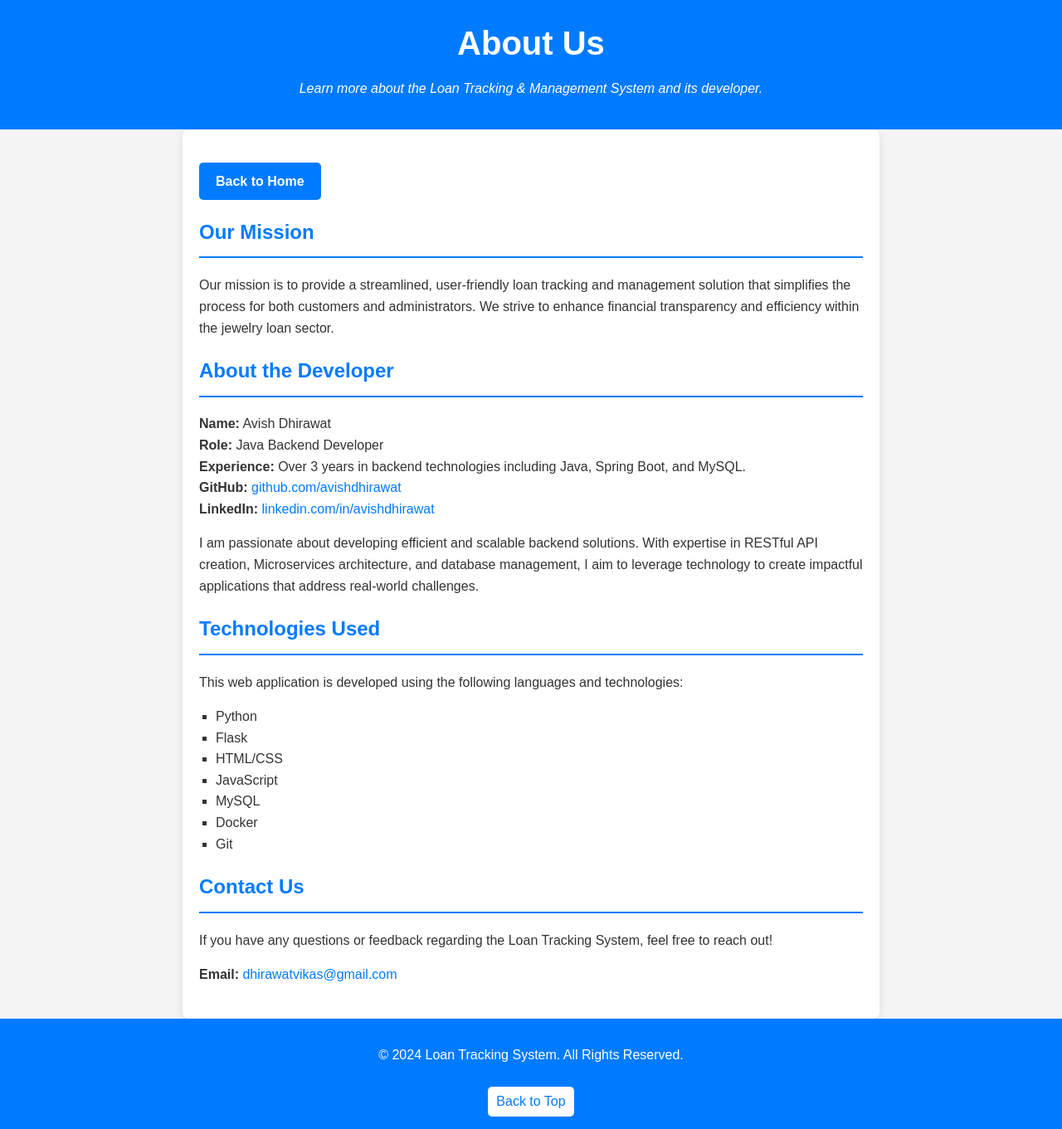
After one commit to AvishDhirawat/AccountingProj, a Flask app: page /about in a window 1280 px wide. The commit adds this page. Shown: the whole page at 83% size. Run offline with Flask 3, Linux system fonts and the light colour scheme.

Commit message:
Added about page and changed index page

```diff
--- a/routes/other_routes.py
+++ b/routes/other_routes.py
@@ -3,9 +3,11 @@
 
 other_bp = Blueprint('other_bp', __name__)
 
+
 @other_bp.route('/')
 def index():
-    return render_template('index.html')  # Correct path if it's in templates/
+    return render_template('index.html')
+
 
 @other_bp.route('/reset_db')
 def reset_db():
@@ -16,3 +18,8 @@
     except Exception as e:
         print(f"Error resetting database: {e}")
         return "An error occurred while resetting the database.", 500  # Return a 500 error code
+
+
+@other_bp.route('/about')
+def about():
+    return render_template('about.html')
--- /dev/null
+++ b/static/about_page_style.css
@@ -0,0 +1,117 @@
+/* General Styles */
+body {
+    font-family: 'Arial', sans-serif;
+    margin: 0;
+    padding: 0;
+    line-height: 1.6;
+    background-color: #f4f4f4;
+    color: #333;
+}
+
+/* Header Styles */
+header {
+    background: #007bff;
+    color: #fff;
+    padding: 20px 0;
+    text-align: center;
+}
+
+h1 {
+    margin: 0;
+    font-size: 2.5em;
+}
+
+.tagline {
+    font-style: italic;
+    margin-top: 10px;
+}
+
+/* Main Content Styles */
+main {
+    padding: 20px;
+    max-width: 800px;
+    margin: auto;
+    background: #fff;
+    border-radius: 8px;
+    box-shadow: 0 2px 10px rgba(0, 0, 0, 0.1);
+}
+
+section {
+    margin-bottom: 20px;
+}
+
+h2 {
+    color: #007bff;
+    border-bottom: 2px solid #007bff;
+    padding-bottom: 10px;
+}
+
+/* List Styles */
+ul {
+    list-style-type: square;
+    padding-left: 20px;
+}
+
+/* Links */
+a {
+    color: #007bff;
+    text-decoration: none;
+}
+
+a:hover {
+    text-decoration: underline;
+}
+
+/* Footer Styles */
+footer {
+    text-align: center;
+    padding: 15px 0;
+    background: #007bff;
+    color: #fff;
+    position: relative;
+    bottom: 0;
+    width: 100%;
+}
+
+.back-to-top {
+    display: inline-block;
+    margin-top: 10px;
+    text-decoration: none;
+    background: #fff;
+    color: #007bff;
+    padding: 5px 10px;
+    border-radius: 5px;
+    transition: background 0.3s ease;
+}
+
+.back-to-top:hover {
+    background: #e7e7e7;
+}
+
+.back-to-home-button {
+    display: inline-block;
+    padding: 10px 20px;
+    margin-top: 20px;
+    background-color: #007bff;
+    color: #fff;
+    text-decoration: none;
+    border-radius: 5px;
+    text-align: center;
+    font-weight: bold;
+}
+
+.back-to-home-button:hover {
+    background-color: #0056b3;
+    color: #e9ecef;
+}
+
+/* Responsive Styles */
+@media (max-width: 768px) {
+    main {
+        padding: 10px;
+    }
+
+    h1 {
+        font-size: 2em;
+    }
+}
--- /dev/null
+++ b/templates/about.html
@@ -0,0 +1,69 @@
+<!DOCTYPE html>
+<html lang="en">
+<head>
+    <meta charset="UTF-8">
+    <meta name="viewport" content="width=device-width, initial-scale=1.0">
+    <title>About Us - Loan Tracking System</title>
+    <link rel="stylesheet" href="{{ url_for('static', filename='about_page_style.css') }}">
+</head>
+<body>
+<header>
+    <h1>About Us</h1>
+    <p class="tagline">Learn more about the Loan Tracking & Management System and its developer.</p>
+</header>
+<main>
+    <a href="{{ url_for('other_bp.index') }}" class="back-to-home-button">Back to Home</a>
+    <section id="mission">
+        <h2>Our Mission</h2>
+        <p>
+            Our mission is to provide a streamlined, user-friendly loan tracking and management solution
+            that simplifies the process for both customers and administrators. We strive to enhance
+            financial transparency and efficiency within the jewelry loan sector.
+        </p>
+    </section>
+
+    <section id="developer">
+        <h2>About the Developer</h2>
+        <p>
+            <strong>Name:</strong> Avish Dhirawat<br>
+            <strong>Role:</strong> Java Backend Developer<br>
+            <strong>Experience:</strong> Over 3 years in backend technologies including Java, Spring Boot, and
+            MySQL.<br>
+            <strong>GitHub:</strong> <a href="https://github.com/avishdhirawat"
+                                        target="_blank">github.com/avishdhirawat</a><br>
+            <strong>LinkedIn:</strong> <a href="https://linkedin.com/in/avishdhirawat" target="_blank">linkedin.com/in/avishdhirawat</a>
+        </p>
+        <p>
+            I am passionate about developing efficient and scalable backend solutions. With expertise
+            in RESTful API creation, Microservices architecture, and database management, I aim to
+            leverage technology to create impactful applications that address real-world challenges.
+        </p>
+    </section>
+
+    <section id="technologies">
+        <h2>Technologies Used</h2>
+        <p>This web application is developed using the following languages and technologies:</p>
+        <ul>
+            <li>Python</li>
+            <li>Flask</li>
+            <li>HTML/CSS</li>
+            <li>JavaScript</li>
+            <li>MySQL</li>
+            <li>Docker</li>
+            <li>Git</li>
+        </ul>
+    </section>
+
+    <section id="contact">
+        <h2>Contact Us</h2>
+        <p>If you have any questions or feedback regarding the Loan Tracking System, feel free to reach out!</p>
+        <p><strong>Email:</strong> <a href="mailto:dhirawatvikas@gmail.com">dhirawatvikas@gmail.com</a></p>
+    </section>
+</main>
+
+<footer>
+    <p>&copy; 2024 Loan Tracking System. All Rights Reserved.</p>
+    <a href="#top" class="back-to-top">Back to Top</a>
+</footer>
+</body>
+</html>
--- a/templates/index.html
+++ b/templates/index.html
@@ -16,7 +16,7 @@
         <a href="{{ url_for('customer_bp.add_customer') }}" class="nav-link">Add New Customer</a>
         <a href="{{ url_for('customer_bp.search') }}" class="nav-link">Search Customer</a>
         <a href="{{ url_for('other_bp.index') }}" class="nav-link">Dashboard</a>
-        <a href="#about" class="nav-link">About</a>
+        <a href="{{ url_for('other_bp.about') }}" class="nav-link">About</a>
     </nav>
 
     <main>
```
